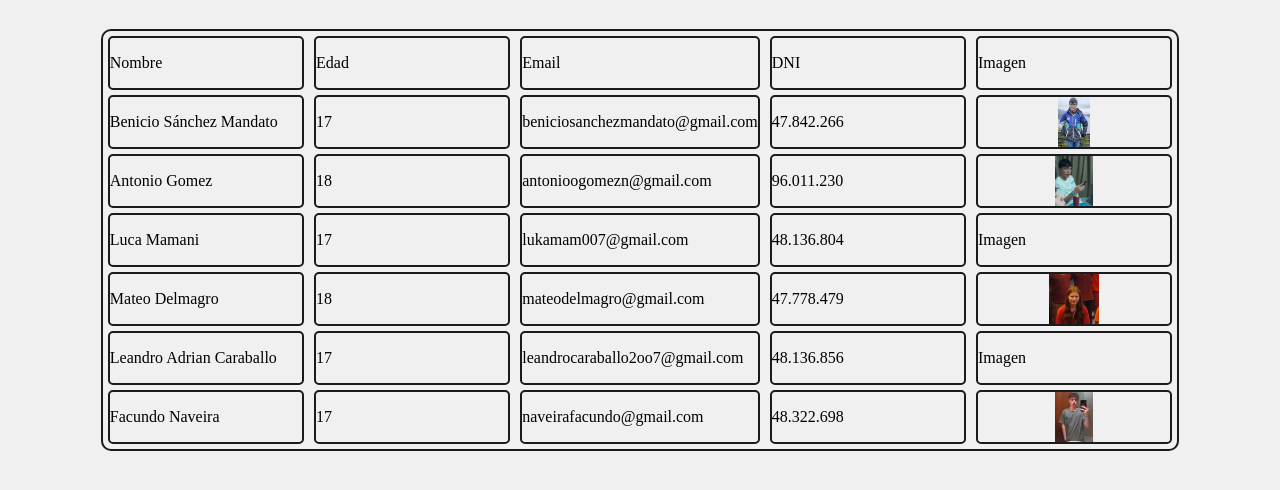
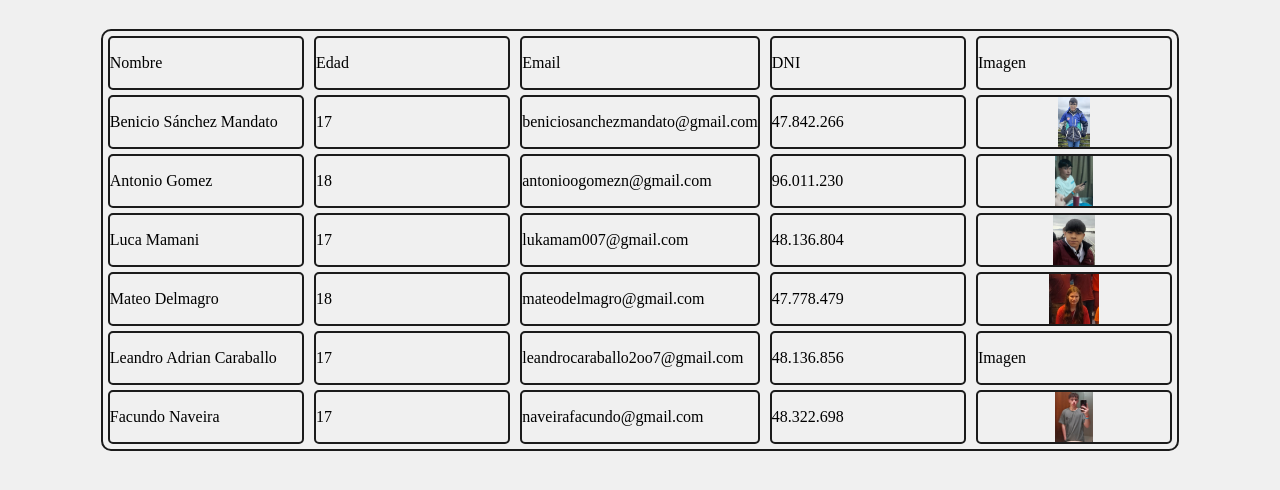
Before and after one commit to zkolsh/schumi-08-17, a plain HTML site: page index.html in a window 1280 px wide. Shown: the part 98-588 px from the top of the page. Drawn offline with Linux system fonts and the light colour scheme.

Commit message:
ya puse la foto en el codigo

```diff
--- a/index.html
+++ b/index.html
@@ -122,7 +122,7 @@
                 <img src="img/Antonio_foto.jfif" alt="foto integrante" class="imagen_Integrante">
             </div>
             <div class="fotito">
-                <p>Imagen</p>
+                <img src="img/Luca_foto.jpg" alt="foto integrante" class="imagen_Integrante">
             </div>
             <div class="fotito">
                 <img src="img/foto_mate.png" alt="foto integrante" class="imagen_Integrante">
```
